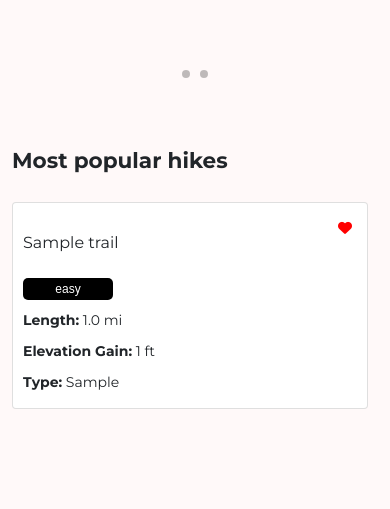
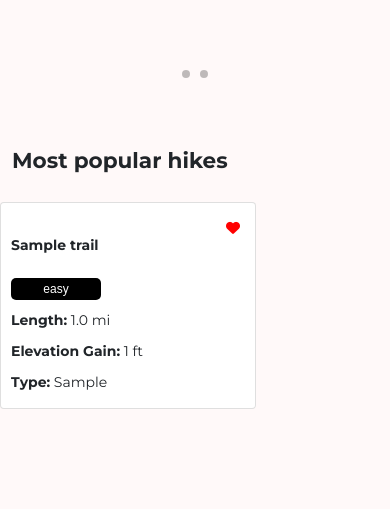
Before and after one commit to shu004/national-parks-app, a Flask app: page /park/1 in a window 390 px wide. Shown: the part 1199-1708 px from the top of the page. After the commit the page ends 1608 px from the top, so only its background shows below. Run offline with Flask 2, Linux system fonts and the light colour scheme; the visitor is signed in with stand-in values (Sample User, id 1); tables that the repository leaves empty hold one stand-in row (values such as "Sample post"); grey boxes marked "Sample" are stand-in pictures; some libraries are stand-ins or nearby versions.

Commit message:
made every page responsive

```diff
--- a/static/css/park_details.css
+++ b/static/css/park_details.css
@@ -60,15 +60,8 @@ hr {
 
 /* Hiking trails CSS */
 
-ul {
-    padding: 0;
-    text-align: left;
-    display: flex;
-    margin-bottom: 100px;
-}
-
 .card {
-    margin: 20px 10px 0 0;
+    margin: 20px 8px 60px 0;
     padding: 10px 10px 10px 10px;
 }
 
@@ -103,8 +96,9 @@ ul {
 }
 
 .trail-title {
-    padding-right: 30px;
-    font-size: 16px;
+    padding: 5px 30px 0 0;
+    font-weight: 600;
+    font-size: 14px;
     display: flex;
     justify-content: center;
     align-items: center;
--- a/static/css/profile_page.css
+++ b/static/css/profile_page.css
@@ -83,6 +83,8 @@ p.date {
     font-style: italic
 }
 
+
+
 .card {
     color: inherit;
     cursor: pointer;
@@ -94,7 +96,7 @@ p.date {
     margin: 1rem auto;
     position: relative;
     background-color: #FFF9F9;
-    border: none;
+
 }
 
 .front, .back {
--- a/static/js/favorite.js
+++ b/static/js/favorite.js
@@ -30,7 +30,7 @@ for (const heart of allHearts) {
             })
                 .then(response => response.json())
                 .then(responseJson => {
-                    alert(responseJson.status)
+                    // alert(responseJson.status)
                 })
         //if they havent
         } else {
@@ -46,7 +46,7 @@ for (const heart of allHearts) {
             })
                 .then(response => response.json())
                 .then(responseJson => {
-                    alert(responseJson.status)
+                    // alert(responseJson.status)
                 })
         }
     }
--- a/templates/park_details.html
+++ b/templates/park_details.html
@@ -55,15 +55,16 @@
       </div>
 
     </div>
+
     <hr>
 
     {% if trails %}
     <h4 class="description"><strong>Most popular hikes</strong></h4>
     <div class="row">
-      <ul>
+
         {% for trail in trails %}
 
-        <div class="card" style="width: 26rem;">
+        <div class="card" style="width: 16rem;">
           <ul class="list-group list-group-flush">
             <div class="list-group-item top-row">
               <div class="trail-title">{{ trail.trail_name }}</div>
@@ -95,9 +96,10 @@
           </ul>
         </div>
         {% endfor %}
-      </ul>
-      {% endif %}
+
     </div>
+    {% endif %}
+
   </div>
 
 </div>
--- /dev/null
+++ b/templates/test.html
@@ -0,0 +1 @@
+<div class="card col-lg-2 col-md-3 col-sm-4 order-lg-{{(loop.index + 1) % 5}} order-md-{{(loop.index + 1)% 4}}  order-sm-{{(loop.index + 1)% 3}}" >
```
